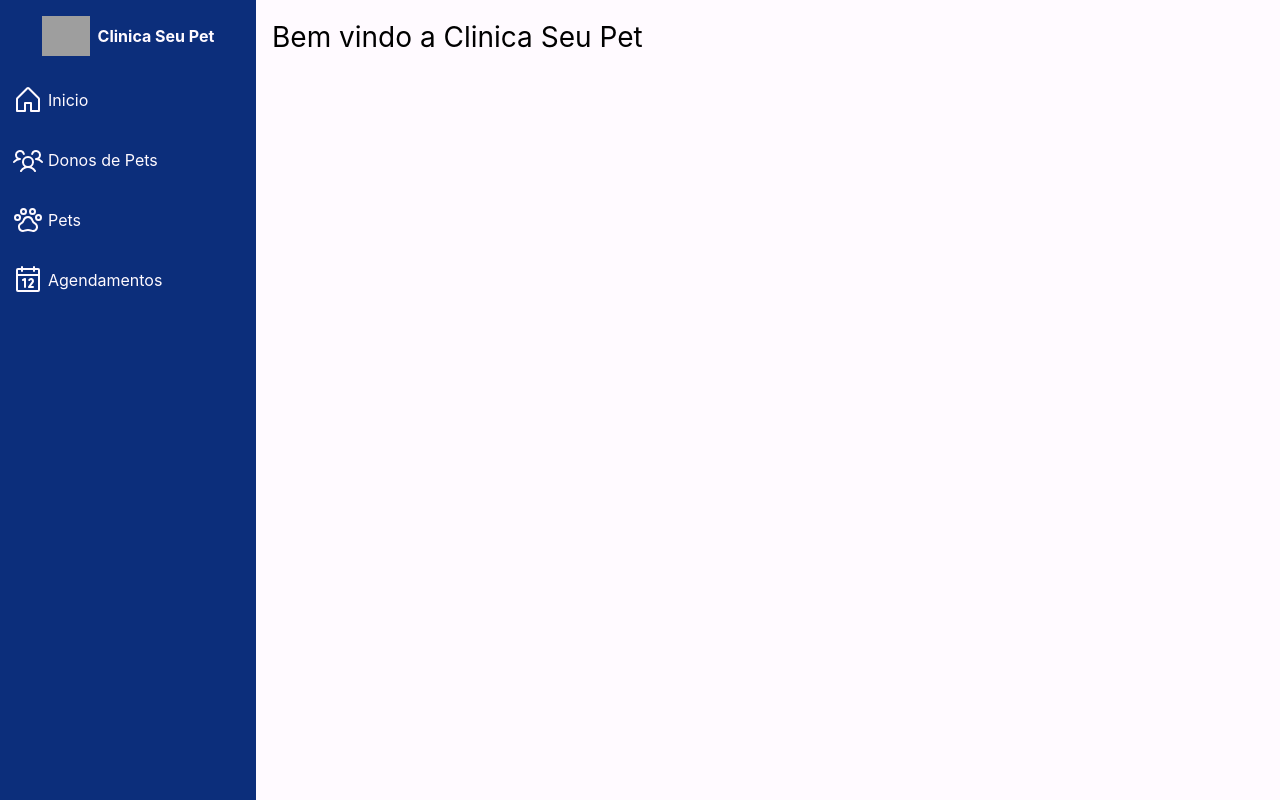
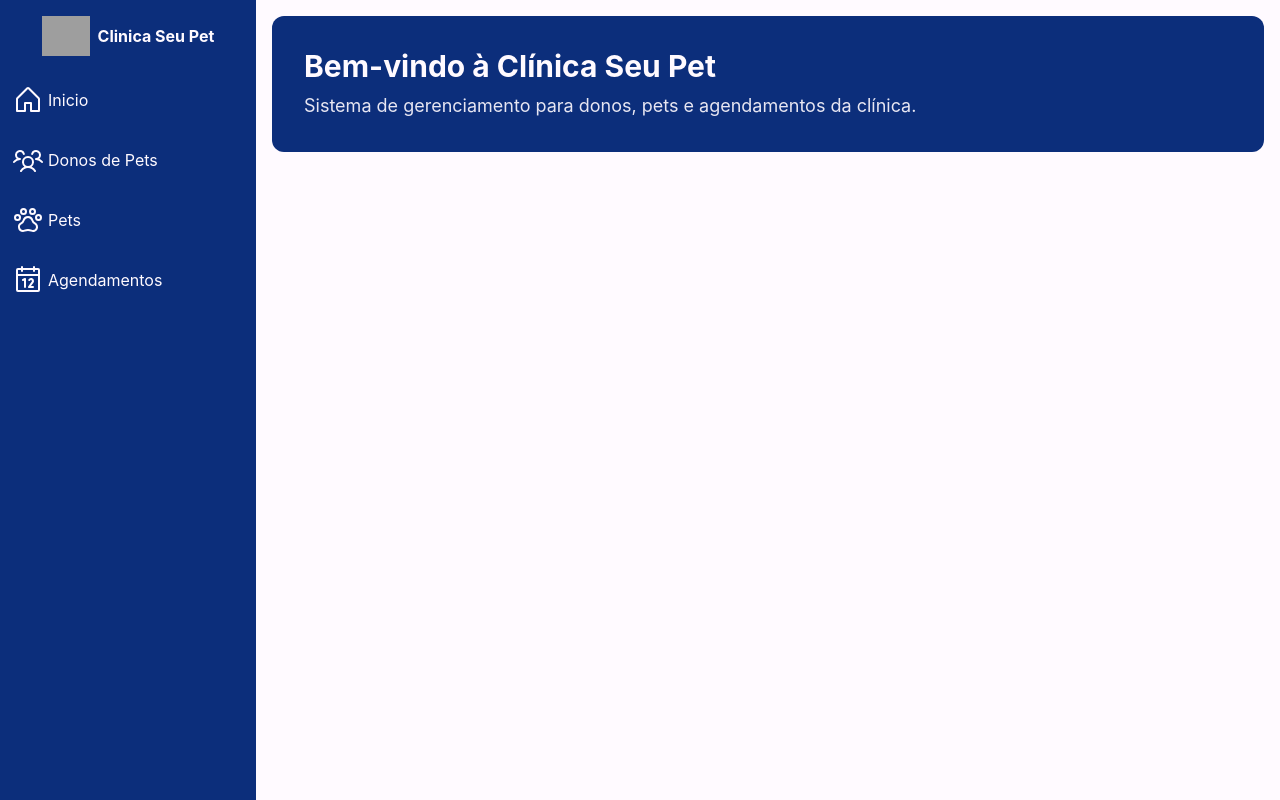
Before and after one commit to matheus-551/clinic_pets_app, a React (Vite) app: page / in a window 1280 px wide. Built offline with nearby package versions, Linux system fonts and the light colour scheme; grey boxes are pictures that could not be loaded.

Commit message:
Estilizando a home

```diff
--- a/src/pages/Home.jsx
+++ b/src/pages/Home.jsx
@@ -1,7 +1,18 @@
+import { Link } from "react-router-dom";
+
 function Home() {
   return (
-    <div className="flex flex-col gap-4">
-      <h1 className="text-title">Bem vindo a Clinica Seu Pet</h1>
+    <div className="flex flex-col gap-8">
+
+      {/* Cabeçalho */}
+      <section className="bg-primary text-white rounded-xl p-8">
+        <h1 className="text-3xl font-bold mb-2">
+          Bem-vindo à Clínica Seu Pet
+        </h1>
+        <p className="text-lg opacity-90">
+          Sistema de gerenciamento para donos, pets e agendamentos da clínica.
+        </p>
+      </section>
     </div>
   );
 }
```
